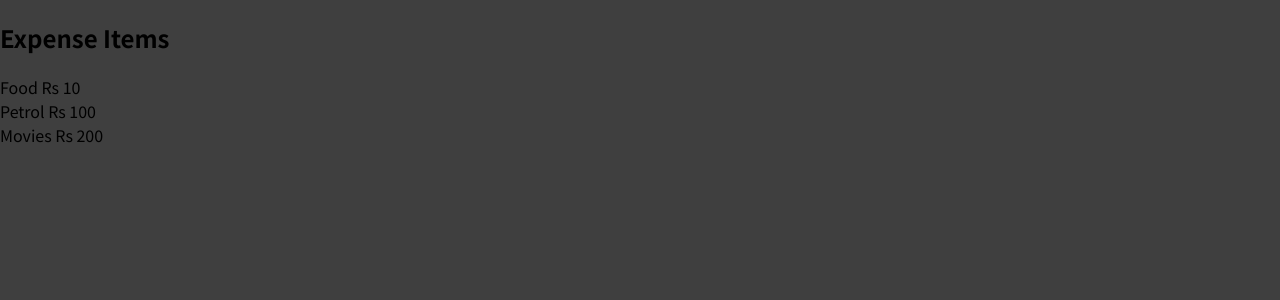
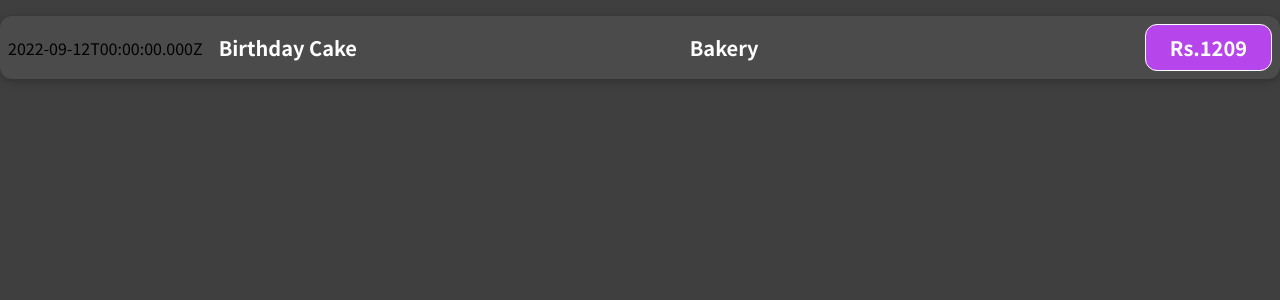
Before and after one commit to GeethasriIrudayasamy/Expense_Tracker_1, a JavaScript app: page / in a window 1280 px wide. Shown: the top 300 px of the page. Built offline with nearby package versions, Linux system fonts and the light colour scheme.

Commit message:
LocationOfExpenditure is added

```diff
--- /dev/null
+++ b/src/Components/ExpenseItem.css
@@ -0,0 +1,56 @@
+.expense-item {
+    display: flex;
+    justify-content: space-between;
+    align-items: center;
+    box-shadow: 0 2px 8px rgba(0, 0, 0, 0.25);
+    padding: 0.5rem;
+    margin: 1rem 0;
+    border-radius: 12px;
+    background-color: #4b4b4b;
+}
+
+.expense-item__description {
+    display: flex;
+    flex-direction: column;
+    gap: 1rem;
+    align-items: flex-end;
+    flex-flow: column-reverse;
+    justify-content: flex-start;
+    flex: 1;
+}
+
+.expense-item h2 {
+    color: #3a3a3a;
+    font-size: 1rem;
+    flex: 1;
+    margin: 0 1rem;
+    color: white;
+}
+
+.expense-item__price {
+    font-size: 1rem;
+    font-weight: bold;
+    color: white;
+    background-color: #b745ec;
+    border: 1px solid white;
+    padding: 0.5rem;
+    border-radius: 12px;
+}
+
+@media (min-width: 580px) {
+    .expense-item__description {
+        flex-direction: row;
+        align-items: center;
+        justify-content: flex-start;
+        flex: 1;
+    }
+
+    .expense-item__description h2 {
+        font-size: 1.25rem;
+    }
+
+    .expense-item__price {
+        font-size: 1.25rem;
+        padding: 0.5rem 1.5rem;
+    }
+}
--- a/src/Components/ExpenseItem.js
+++ b/src/Components/ExpenseItem.js
@@ -1,10 +1,20 @@
+import "./ExpenseItem.css";
+
 function ExpenseItem() {
+    const expenseDate = new Date(2022, 8, 12);
+    const expenseTitle = "Birthday Cake";
+    const expenseAmount = "Rs.1209";
+    const LocationOfExpenditure = "Bakery";
     return (
-        <div>
-            <h2>Expense Items</h2>
-            <div>Food Rs 10</div>
-            <div>Petrol Rs 100</div>
-            <div>Movies Rs 200</div>
+        <div className="expense-item">
+            <div>{expenseDate.toISOString()}</div>
+            <div className="expense-item__description">
+                <h2>{expenseTitle}</h2>
+            </div>
+            <div className="expense-item__description">
+                <h2>{LocationOfExpenditure}</h2>
+            </div>
+            <div className="expense-item__price">{expenseAmount}</div>
         </div>
     );
 }
```
